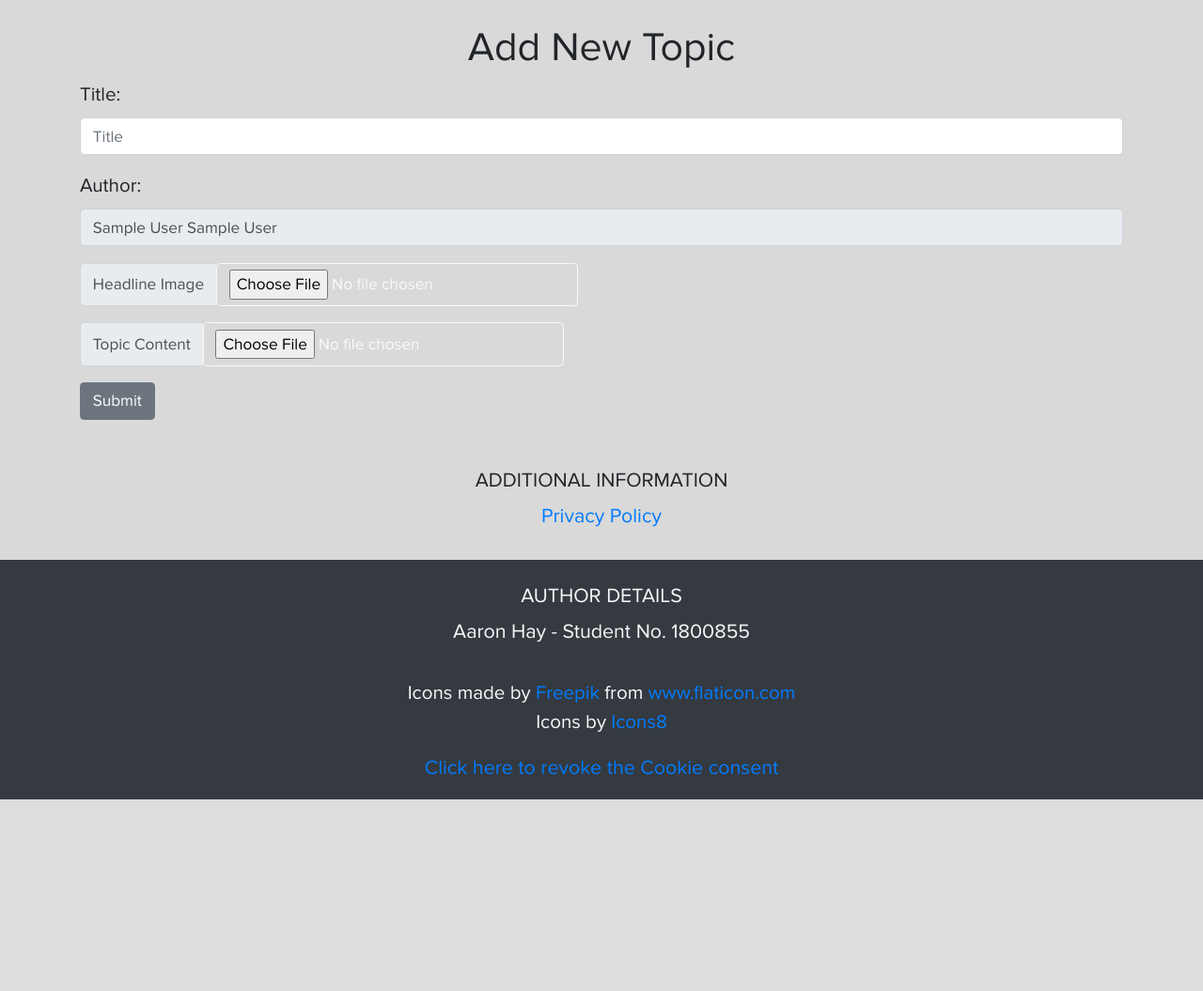
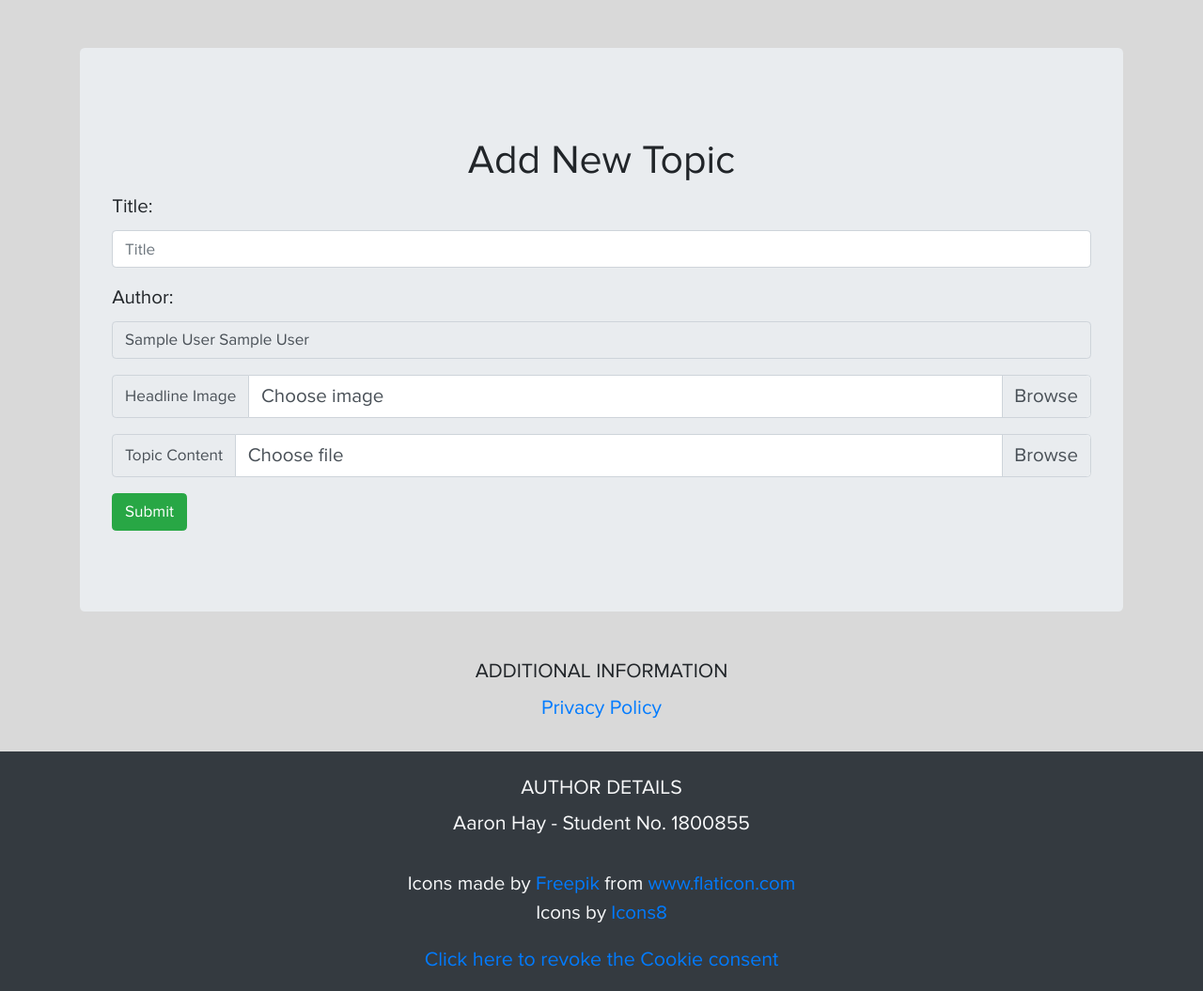
Before and after one commit to xanatos102/Honours-Project, a PHP site: page /topic-form.php in a window 1280 px wide. Shown: the part 65-1120 px from the top of the page at 94% size. Before the commit the page ends 916 px from the top, so only its background shows below. Run offline with PHP 8.4, Linux system fonts and the light colour scheme; the visitor is signed in with stand-in values (Sample User, id 1); some web fonts are replaced.

Commit message:
Updated question form to be more user friendly.

```diff
--- a/Model/api.php
+++ b/Model/api.php
@@ -258,7 +258,6 @@ function createNewQuestion(){
     $correctAnswerError;
     $topicError;
 
-
     $sql = "INSERT INTO questions (description, answer_one, answer_two, answer_three, answer_four, correct_answer, topic, tip)
             VALUES( :description, :answerOne, :answerTwo, :answerThree, :answerFour, :correctAnswer, :topic, :tip)";
 
--- a/View/topic-form.php
+++ b/View/topic-form.php
@@ -13,11 +13,11 @@ $lastName = $_SESSION['lastName'];
 <title>Topic Form</title>
 <body>
 
-<div class="container">
+<?php echo '<div class="container mt-5">
+  <div class="jumbotron">
   <h1 class="text-center mt-4">Add New Topic</h1>
 
-  <?php
-  echo '<form class="form-group needs-validation" action="../Controller/attempt-create-topic.php" method="POST" enctype="multipart/form-data" novalidate>
+  <form class="form-group needs-validation" action="../Controller/attempt-create-topic.php" method="POST" enctype="multipart/form-data" novalidate>
     <div class="form-group">
       <label for="title">Title:</label>
       <input type="text" class="form-control" placeholder="Title" name="title" />
@@ -26,21 +26,28 @@ $lastName = $_SESSION['lastName'];
       <label for="author">Author:</label>
       <input type="text" class="form-control" value="'.$firstName . ' ' . $lastName.'" name="author" readonly/>
     </div>
-    <div class="form-group input-group" form-group-lg>
+    <div class="input-group mb-3">
       <div class="input-group-prepend">
-        <span class="input-group-text" id="inputGroupPrepend">Headline Image</span>
+        <span class="input-group-text" id="inputGroupFileAddon01">Headline Image</span>
       </div>
-      <input class="btn btn-outline-light" type="file" name="image_link" required>
+      <div class="custom-file">
+        <input type="file" class="custom-file-input" id="inputGroupFile01" name="image_link" aria-describedby="inputGroupFileAddon01" required>
+        <label class="custom-file-label" for="inputGroupFile01">Choose image</label>
+      </div>
     </div>
-    <div class="form-group input-group" form-group-lg>
+    <div class="input-group mb-3">
       <div class="input-group-prepend">
-        <span class="input-group-text" id="inputGroupPrepend">Topic Content</span>
+        <span class="input-group-text" id="inputGroupFileAddon02">Topic Content</span>
       </div>
-      <input class="btn btn-outline-light" type="file" name="file_link" required>
+      <div class="custom-file">
+        <input type="file" class="custom-file-input" id="inputGroupFile02" name="file_link" aria-describedby="inputGroupFileAddon02" required>
+        <label class="custom-file-label" for="inputGroupFile02">Choose file</label>
+      </div>
     </div>
-    <button type="submit" name="submit_topic" class="btn btn-secondary">Submit</button>
-  </form>';
+    <button type="submit" name="submit_topic" class="btn btn-success">Submit</button>
+  </form>'; ?>
 
+  <?php
   //Error Reporting for the users
   if(isset($_GET['error']))
   {
@@ -49,7 +56,7 @@ $lastName = $_SESSION['lastName'];
     echo "<h3 style='color:red;'>$error</h3>";
   }
   ?>
-
+</div>
 </div>
 <!-- </footer> -->
     <?php include 'footer.php'; ?>
@@ -60,5 +67,16 @@ $lastName = $_SESSION['lastName'];
 require '../Controller/bootstrap-script.php';
 require '../Controller/field-validation.js';
 ?>
+
+<!-- Script to show file name in Bootstrap file input  -->
+<script>
+  $('.custom-file input').change(function (e) {
+       var files = [];
+       for (var i = 0; i < $(this)[0].files.length; i++) {
+           files.push($(this)[0].files[i].name);
+       }
+       $(this).next('.custom-file-label').text(files.join(', '));
+   });
+</script>
 </body>
 </html>
```
Also changed, not shown: View/docs/test.txt (added, +7 -0 lines), View/question-form.php (+7 -4 lines), View/images/5e626428eeb211.61176096.png (added), View/images/5e62691faebe40.94239984.jpg (added), View/images/5e6269987c2ca6.62442903.png (added), View/images/5e626b465f7fa4.73852493.png (added), View/update-question.php (added).
